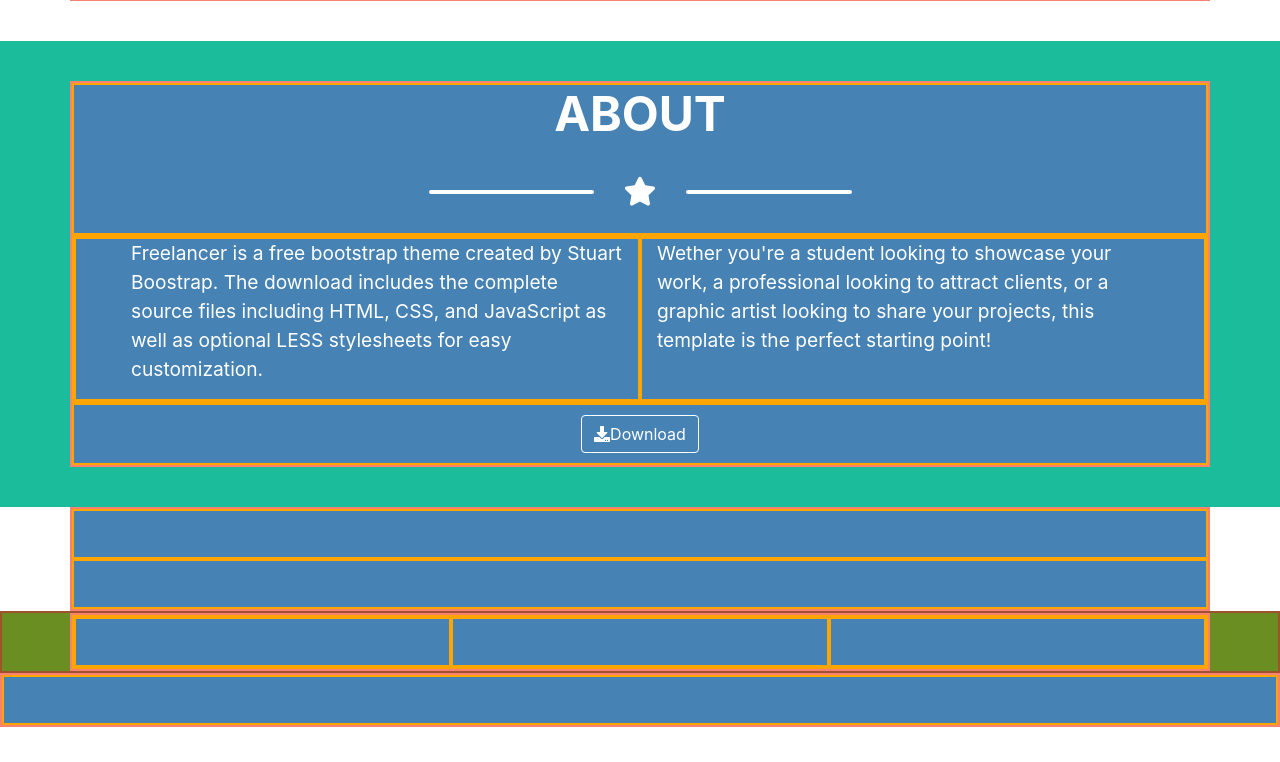
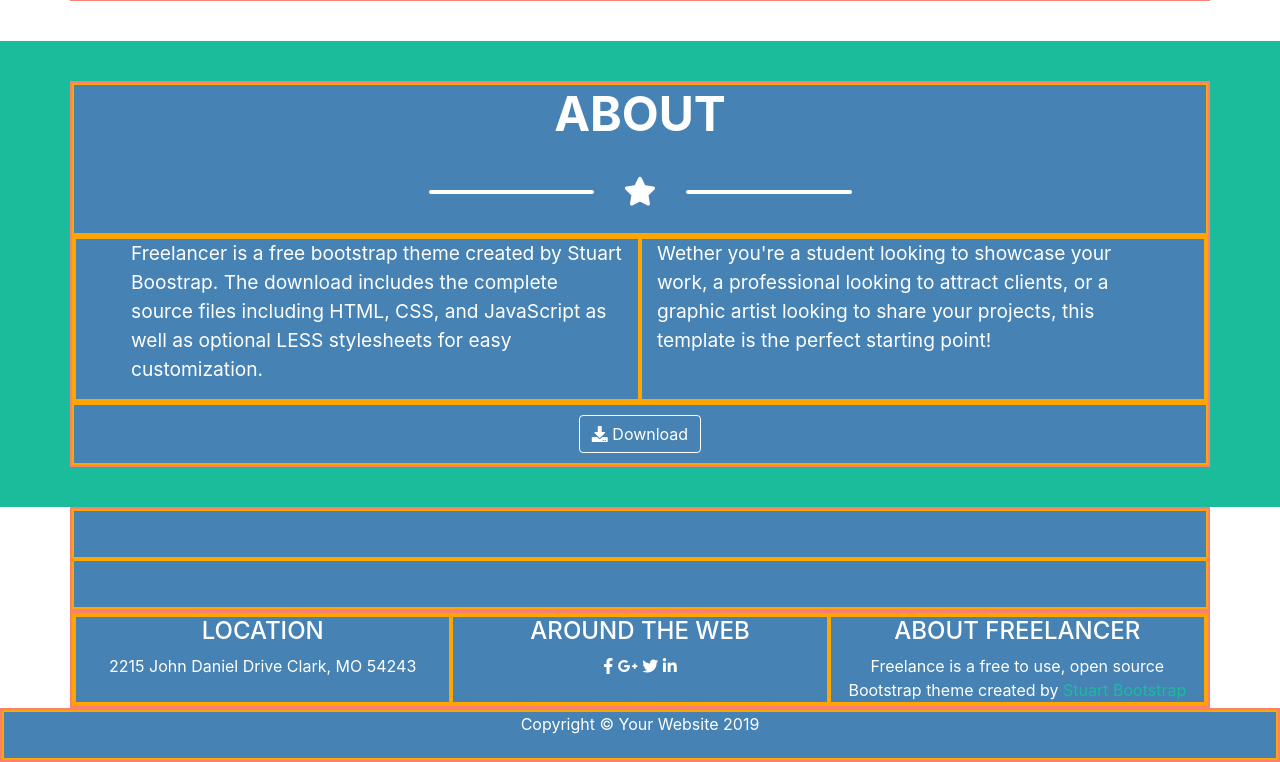
Before and after one commit to banjug/html-css-bootstrap-freelancer, a plain HTML site: page index.html in a window 1280 px wide. Shown: the part 1339-2101 px from the top of the page. Before the commit the page ends 2066 px from the top, so only its background shows below. Drawn offline with nearby package versions, Linux system fonts and the light colour scheme.

Commit message:
footer layout

```diff
--- a/css/style.css
+++ b/css/style.css
@@ -129,3 +129,22 @@ main #about .btn-outline-primary {
 main #about .btn-outline-primary:hover {
     background-color: rgba(255, 255, 255, .2);
 }
+
+/* /////////////////////// */
+/* footer */
+footer {
+    color: white;
+}
+
+footer a {
+    color: white;
+}
+
+/* contacts */
+footer #contacts {
+
+}
+
+footer #contacts .col:last-child a {
+    color: #1abc9c;
+}
--- a/index.html
+++ b/index.html
@@ -102,7 +102,7 @@
                 </div>
                 <div class="row">
                     <div class="col text-center">
-                        <button type="button" class="btn btn-outline-primary"><i class="fas fa-download"></i>Download</button>
+                        <button type="button" class="btn btn-outline-primary"><i class="fas fa-download"></i> Download</button>
                     </div>
                 </div>
             </div>
@@ -124,12 +124,30 @@
     <!-- ---------------- -->
     <!-- sezione footer -->
     <footer>
-        <section class="ms-cont-bg">
+        <section id="contacts">
             <div class="container-md">
                 <div class="row row-cols-1 row-cols-md-3">
-                    <div class="col"></div>
-                    <div class="col"></div>
-                    <div class="col"></div>
+                    <div class="col text-center">
+                        <h4>
+                            LOCATION
+                        </h4>
+                        <a href="">2215 John Daniel Drive Clark, MO 54243</a>
+                    </div>
+                    <div class="col text-center">
+                        <h4>
+                            AROUND THE WEB
+                        </h4>
+                        <a href=""><i class="fab fa-facebook-f"></i></a>
+                        <a href=""><i class="fab fa-google-plus-g"></i></a>
+                        <a href=""><i class="fab fa-twitter"></i></a>
+                        <a href=""><i class="fab fa-linkedin-in"></i></a>
+                    </div>
+                    <div class="col text-center">
+                        <h4>
+                            ABOUT FREELANCER
+                        </h4>
+                        Freelance is a free to use, open source Bootstrap theme created by <a href="#">Stuart Bootstrap</a>
+                    </div>
                 </div>
             </div>
         </section>
@@ -137,7 +155,9 @@
         <section>
             <div class="container-fluid">
                 <div class="row">
-                    <div class="col"></div>
+                    <div class="col text-center">
+                        Copyright &copy; Your Website 2019
+                    </div>
                 </div>
             </div>
         </section>
```
